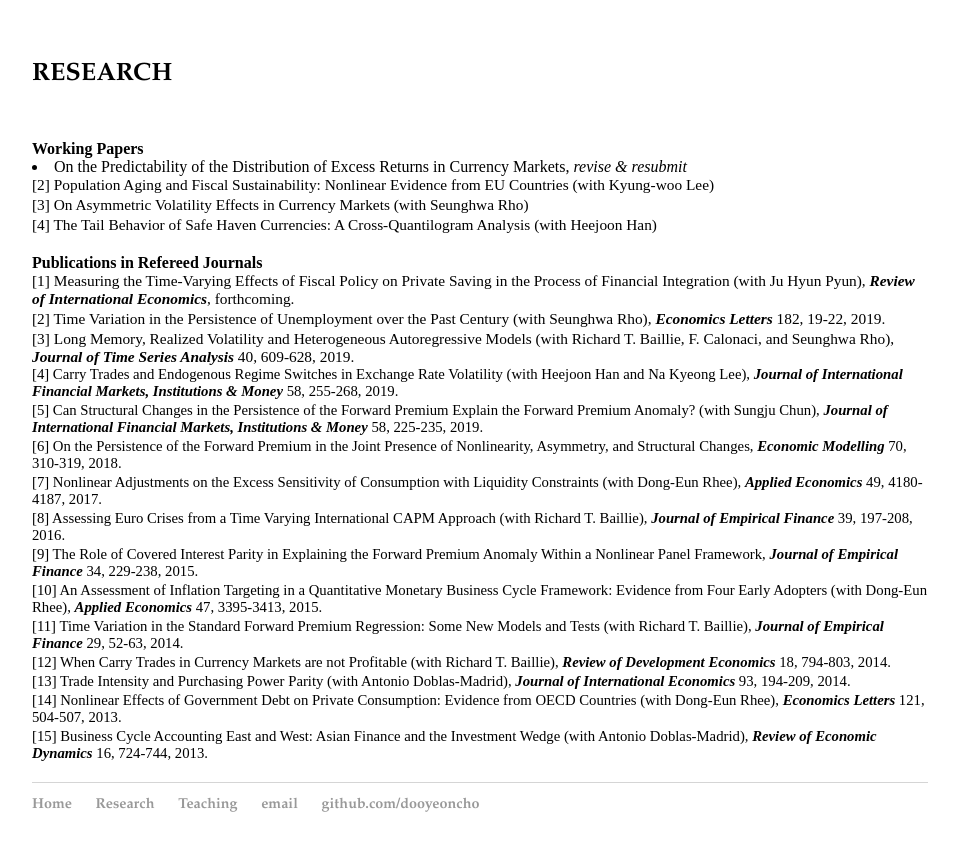
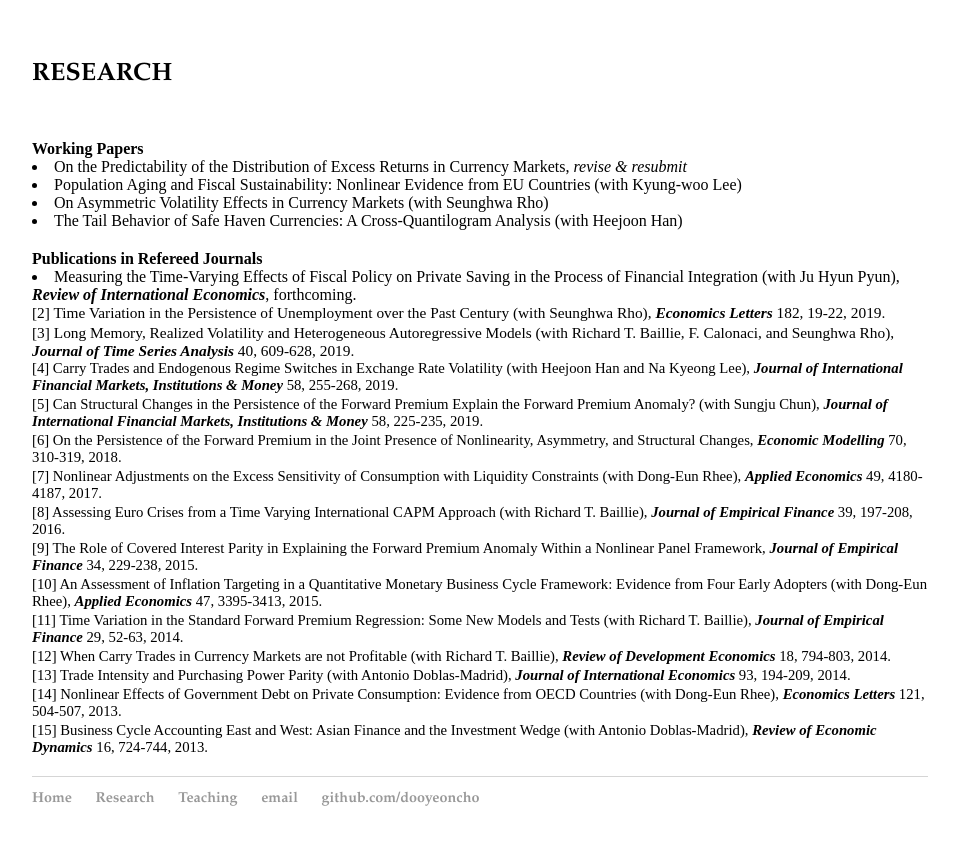
Before and after one commit to dooyeoncho/dooyeoncho.github.io, a Jekyll site: the page built from pages/research.html, in a window 1280 px wide. Shown: the top 851 px of the page, without its empty margins (160-1118 px from the left). Built offline with Jekyll 4.4.1, drawn with Linux system fonts in a browser that asks for light colours.

Commit message:
Update research.html

```diff
--- a/pages/research.html
+++ b/pages/research.html
@@ -12,14 +12,14 @@
        &nbsp;
 </div>
 	<div> <b>Working Papers</b>
-		<li> On the Predictability of the Distribution of Excess Returns in Currency Markets, <em property="italic">revise & resubmit</em></li>
-		<div>[2] Population Aging and Fiscal Sustainability: Nonlinear Evidence from EU Countries (with Kyung-woo Lee)</div>
-		<div>[3] On Asymmetric Volatility Effects in Currency Markets (with Seunghwa Rho)</div>
-		<div>[4] The Tail Behavior of Safe Haven Currencies: A Cross-Quantilogram Analysis (with Heejoon Han)</div>
+		<li>On the Predictability of the Distribution of Excess Returns in Currency Markets, <em property="italic">revise & resubmit</em></li>
+		<li>Population Aging and Fiscal Sustainability: Nonlinear Evidence from EU Countries (with Kyung-woo Lee)</li>
+		<li>On Asymmetric Volatility Effects in Currency Markets (with Seunghwa Rho)</li>
+		<li>The Tail Behavior of Safe Haven Currencies: A Cross-Quantilogram Analysis (with Heejoon Han)</li>
 		</div>&nbsp;
 
 <div><b>Publications in Refereed Journals</b>
-		<div>[1] Measuring the Time-Varying Effects of Fiscal Policy on Private Saving in the Process of Financial Integration (with Ju Hyun Pyun), <em property="italic"><b>Review of International Economics</b></em>, forthcoming. </div>
+		<li>Measuring the Time-Varying Effects of Fiscal Policy on Private Saving in the Process of Financial Integration (with Ju Hyun Pyun), <em property="italic"><b>Review of International Economics</b></em>, forthcoming.</li>
 		<div>[2] Time Variation in the Persistence of Unemployment over the Past Century (with Seunghwa Rho), <em property="italic"><b>Economics Letters</b></em> 182, 19-22, 2019. </div>
 		<div>[3] Long Memory, Realized Volatility and Heterogeneous Autoregressive Models (with Richard T. Baillie, F. Calonaci, and Seunghwa Rho), <em property="italic"><b>Journal of Time Series Analysis</b></em> 40, 609-628, 2019.
 		<div>[4] Carry Trades and Endogenous Regime Switches in Exchange Rate Volatility (with Heejoon Han and Na Kyeong Lee), <em property="italic"><b>Journal of International Financial Markets, Institutions & Money</b></em> 58, 255-268, 2019. </div>
```
